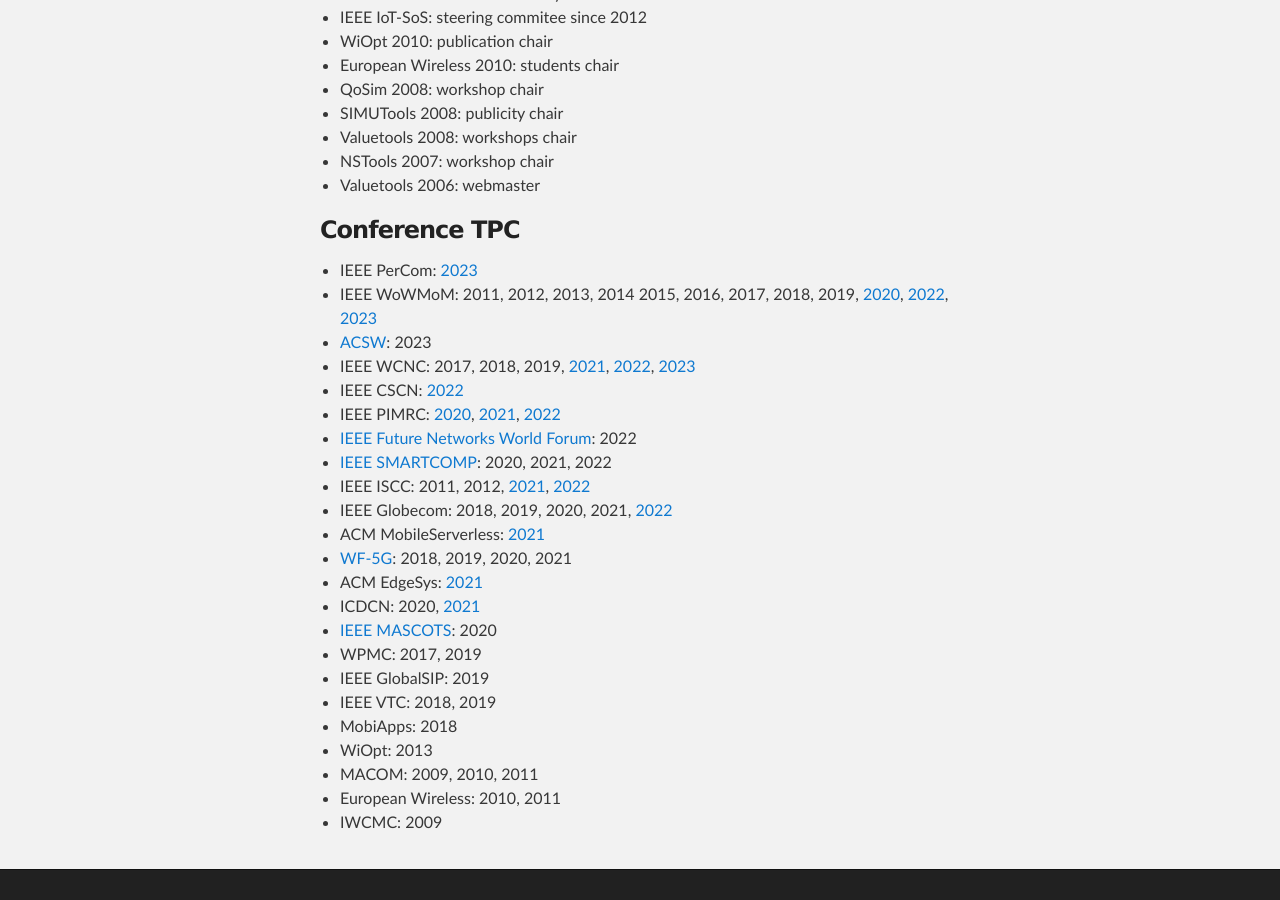
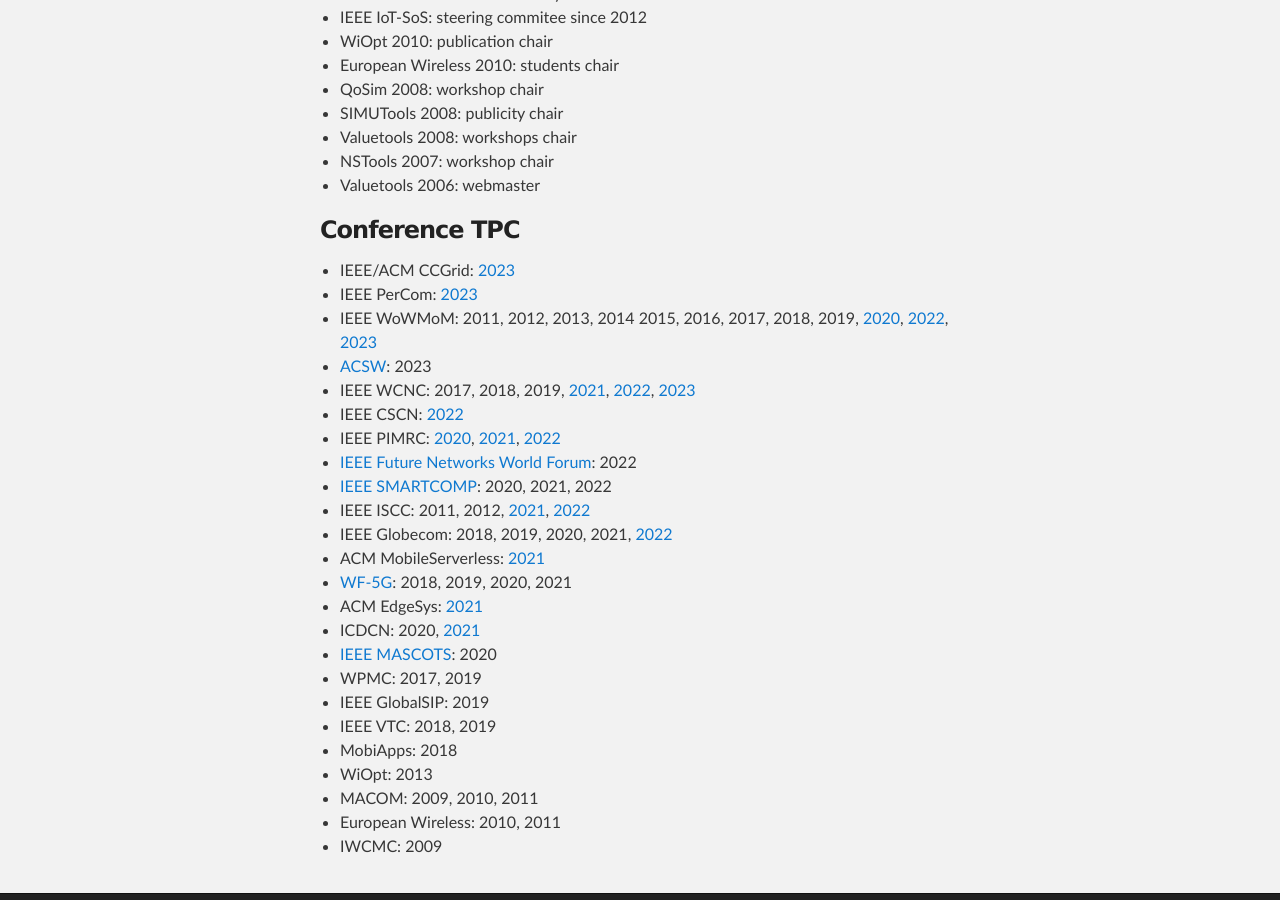
Before and after one commit to ccicconetti/ccicconetti.github.io, a Jekyll site: the page built from editorial.md, in a window 1280 px wide and 900 px high, scrolled down 855 px. Built offline with Jekyll 4.4.1, drawn with Linux system fonts in a browser that asks for light colours.

Commit message:
Add TPC CCGrid'23

```diff
--- a/editorial.md
+++ b/editorial.md
@@ -36,6 +36,7 @@ layout: page
 
 ### Conference TPC
 
+- IEEE/ACM CCGrid: [2023](https://ccgrid2023.iisc.ac.in/)
 - IEEE PerCom: [2023](https://www.percom.org/PerCom2023/)
 - IEEE WoWMoM: 2011, 2012, 2013, 2014 2015, 2016, 2017, 2018, 2019, [2020](http://www.cs.ucc.ie/wowmom2020/), [2022](https://computing.ulster.ac.uk/WoWMoM2022/), [2023](https://coe.northeastern.edu/Groups/wowmom2023/index.html)
 - [ACSW](https://acsw.org.au/): 2023
```
